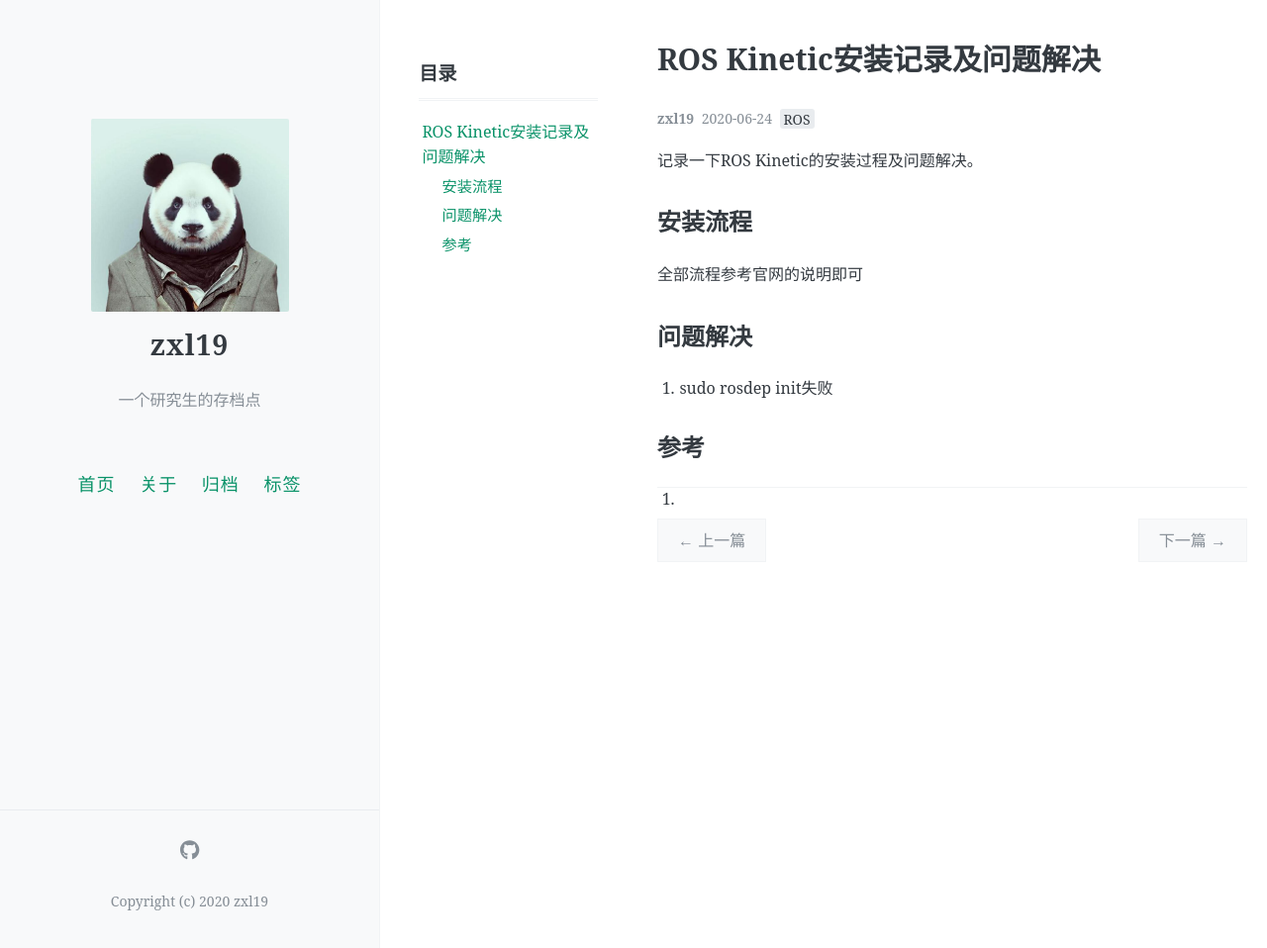
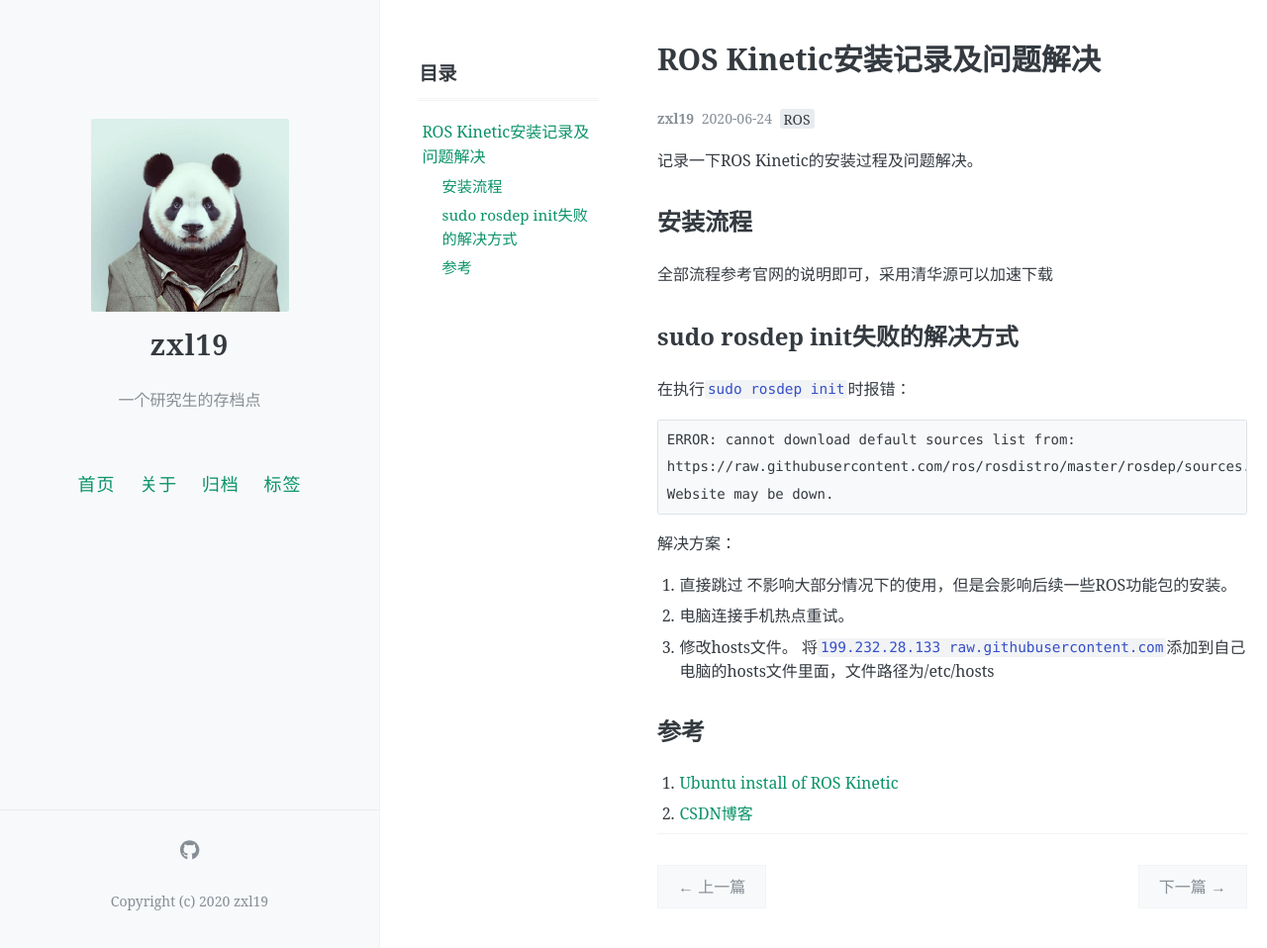
Before and after one commit to zxl19/zxl19.github.io, a Jekyll site: the page built from _posts/2020-06-24-ros-installation.md, in a window 1280 px wide and 958 px high. Shown: the whole window at 99% size. Built offline with Jekyll 4.4.1, drawn with Linux system fonts in a browser that asks for light colours; comment, search, counter and statistics services are not loaded.

Commit message:
Update Posts

````diff
--- a/_posts/2020-06-24-ros-installation.md
+++ b/_posts/2020-06-24-ros-installation.md
@@ -15,13 +15,27 @@ pinned: false
 
 ## 安装流程
 
-全部流程参考官网的说明即可
+全部流程参考官网的说明即可，采用清华源可以加速下载
 
-## 问题解决
+## sudo rosdep init失败的解决方式
 
-1. sudo rosdep init失败
+在执行`sudo rosdep init`时报错：
 
+```shell
+ERROR: cannot download default sources list from:
+https://raw.githubusercontent.com/ros/rosdistro/master/rosdep/sources.list.d/20-default.list
+Website may be down.
+```
+
+解决方案：
+
+1. 直接跳过
+    不影响大部分情况下的使用，但是会影响后续一些ROS功能包的安装。
+2. 电脑连接手机热点重试。
+3. 修改hosts文件。
+    将`199.232.28.133 raw.githubusercontent.com`添加到自己电脑的hosts文件里面，文件路径为/etc/hosts
 
 ## 参考
 
-1.
+1. [Ubuntu install of ROS Kinetic](http://wiki.ros.org/kinetic/Installation/Ubuntu)
+2. [CSDN博客](https://blog.csdn.net/Bryantaoli/article/details/104730474/)
````
